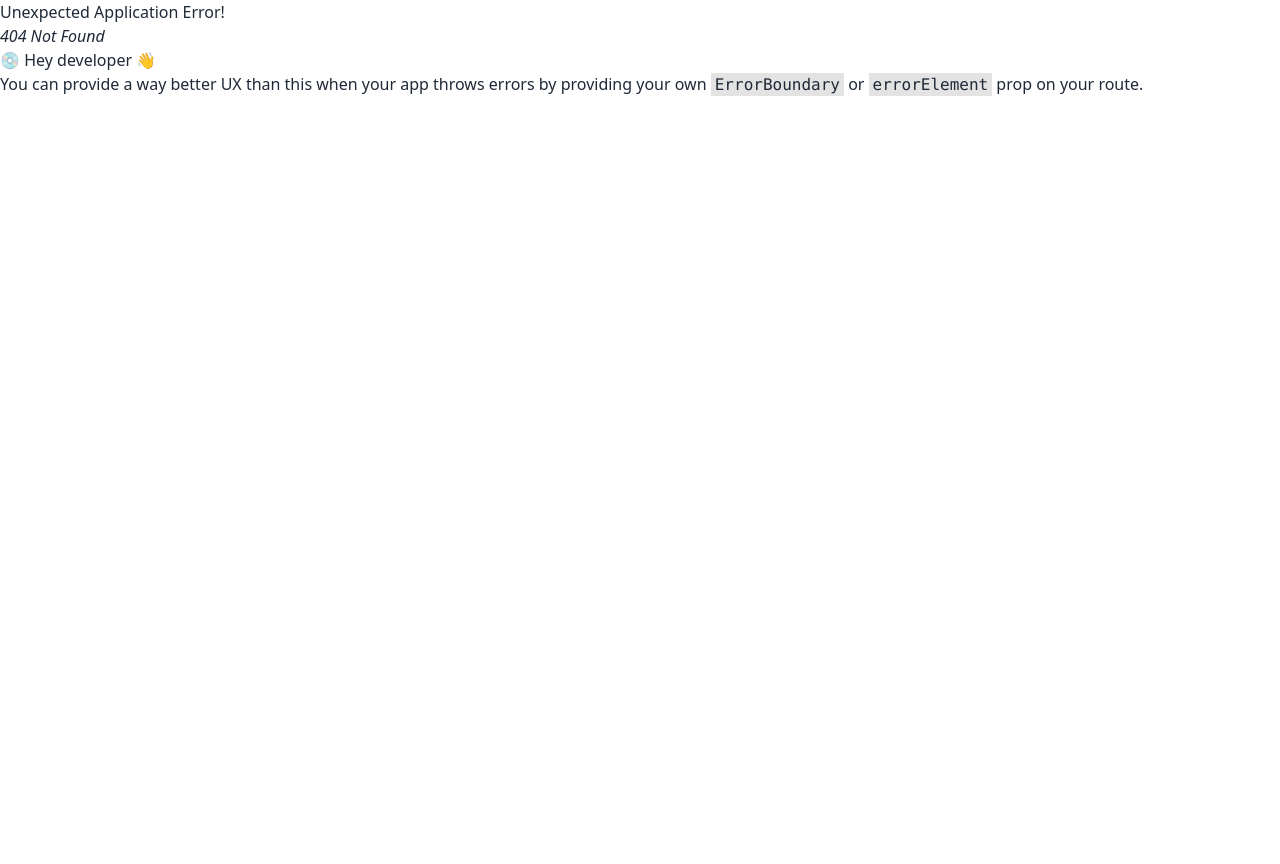
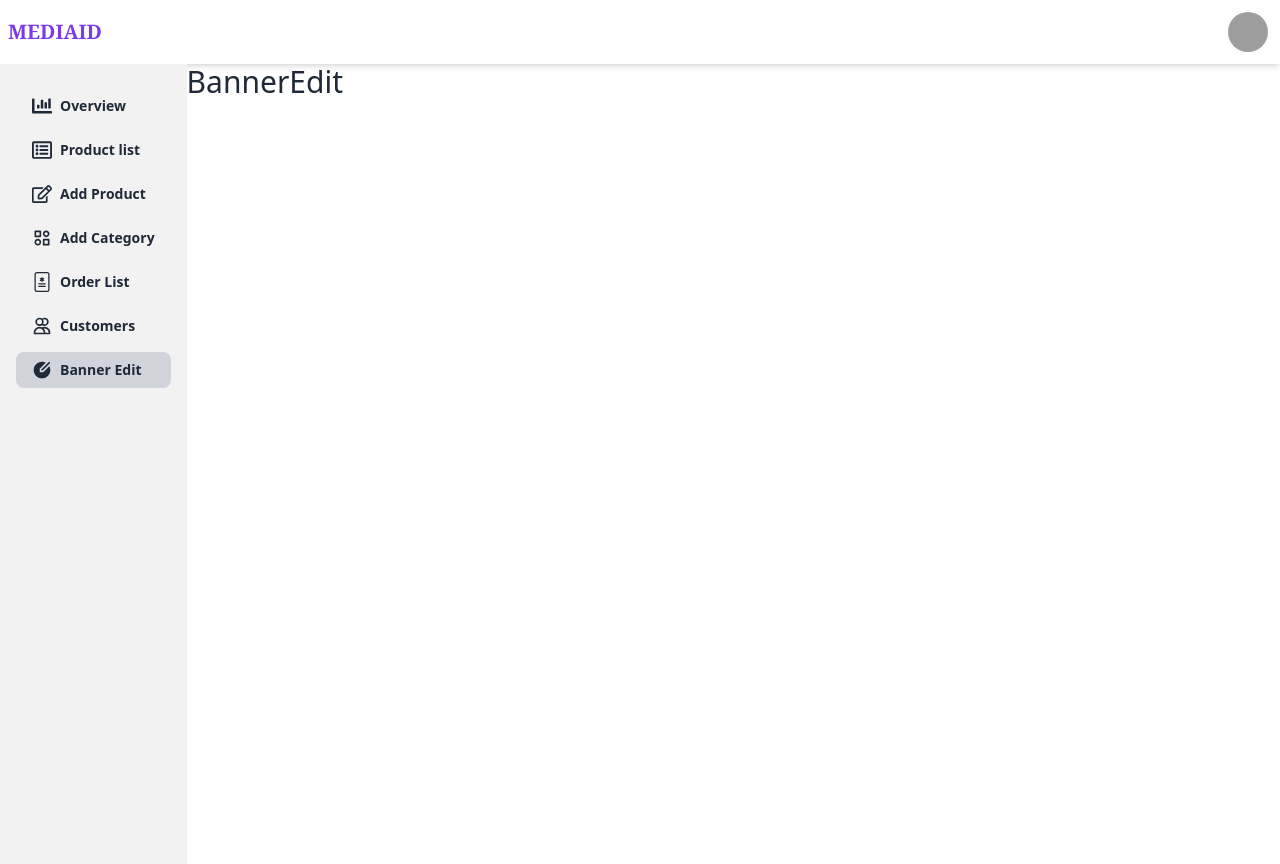
Before and after one commit to Digital-X-part/mediaid_v2_dashboard, a React (Vite) app: page /banner-edit in a window 1280 px wide. Before the commit this address had no page. Before the commit the page ends 800 px from the top, so only its background shows below. Built offline with nearby package versions, Linux system fonts and the light colour scheme; grey boxes are pictures that could not be loaded.

Commit message:
menu and page added

```diff
--- /dev/null
+++ b/src/pages/BannerEdit.jsx
@@ -0,0 +1,9 @@
+const BannerEdit = () => {
+    return (
+        <div>
+            <h1 className="text-3xl">BannerEdit</h1>
+        </div>
+    );
+};
+
+export default BannerEdit;
--- a/src/pages/Dashboard.jsx
+++ b/src/pages/Dashboard.jsx
@@ -2,6 +2,7 @@ import React from "react";
 import { Outlet } from "react-router-dom";
 import { BsFileMedical } from "react-icons/bs";
 import { BiCategoryAlt } from "react-icons/bi";
+import { RiEditCircleFill } from "react-icons/ri";
 import { FaRegListAlt, FaRegEdit, FaBars, FaChartBar } from "react-icons/fa";
 import { HiOutlineUsers } from "react-icons/hi";
 import ActiveLink from "../components/shared/ActiveLink";
@@ -36,6 +37,11 @@ const dashboardRouteList = [
     icon: <HiOutlineUsers className="w-5 h-5" />,
     pathUrl: "/customers",
     pathName: "Customers",
+  },
+  {
+    icon: <RiEditCircleFill className="w-5 h-5" />,
+    pathUrl: "/banner-edit",
+    pathName: "Banner Edit",
   },
 ];
 
```
Also changed, not shown: src/router/MainRouter.jsx (+6 -1 lines).
